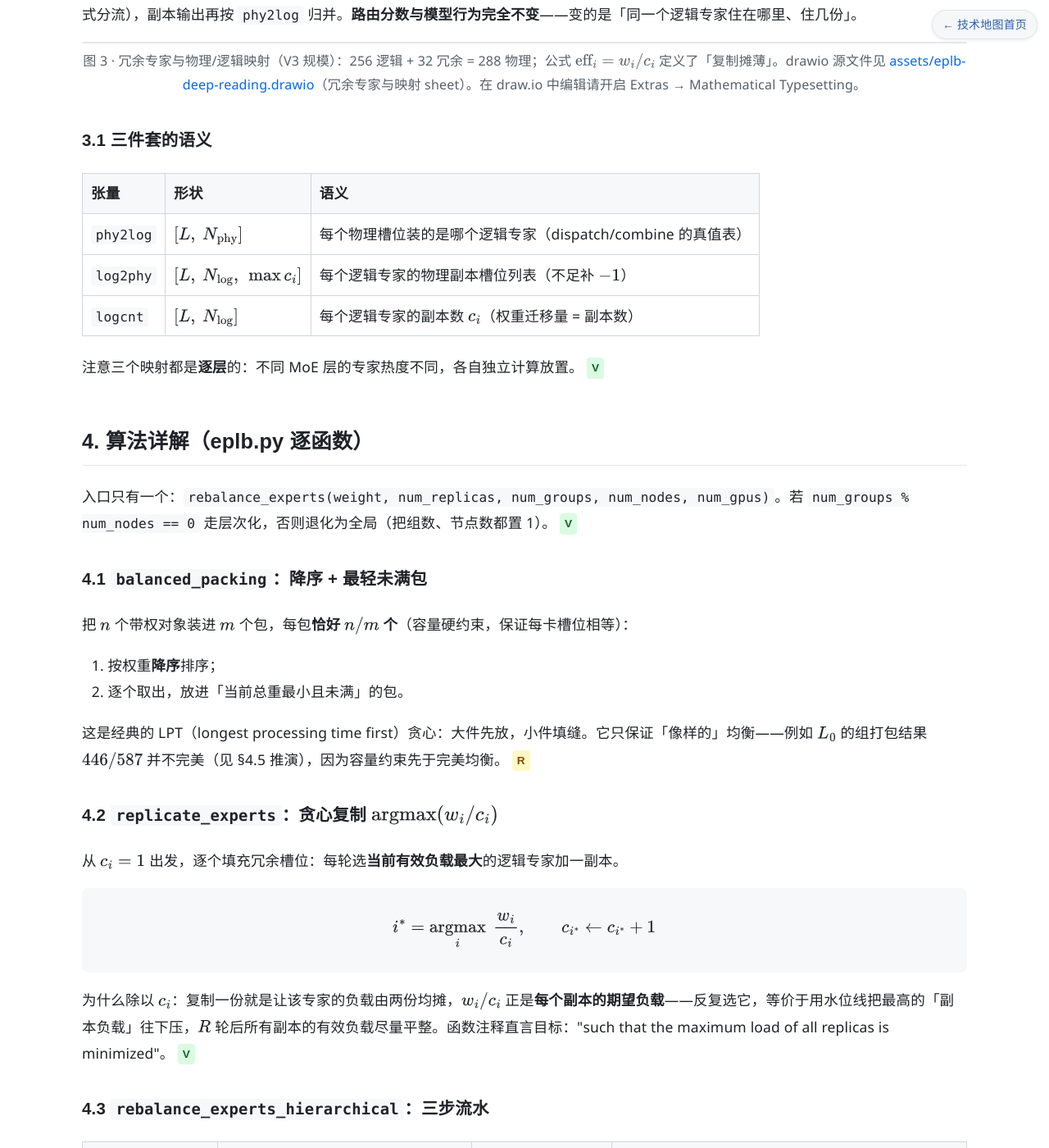
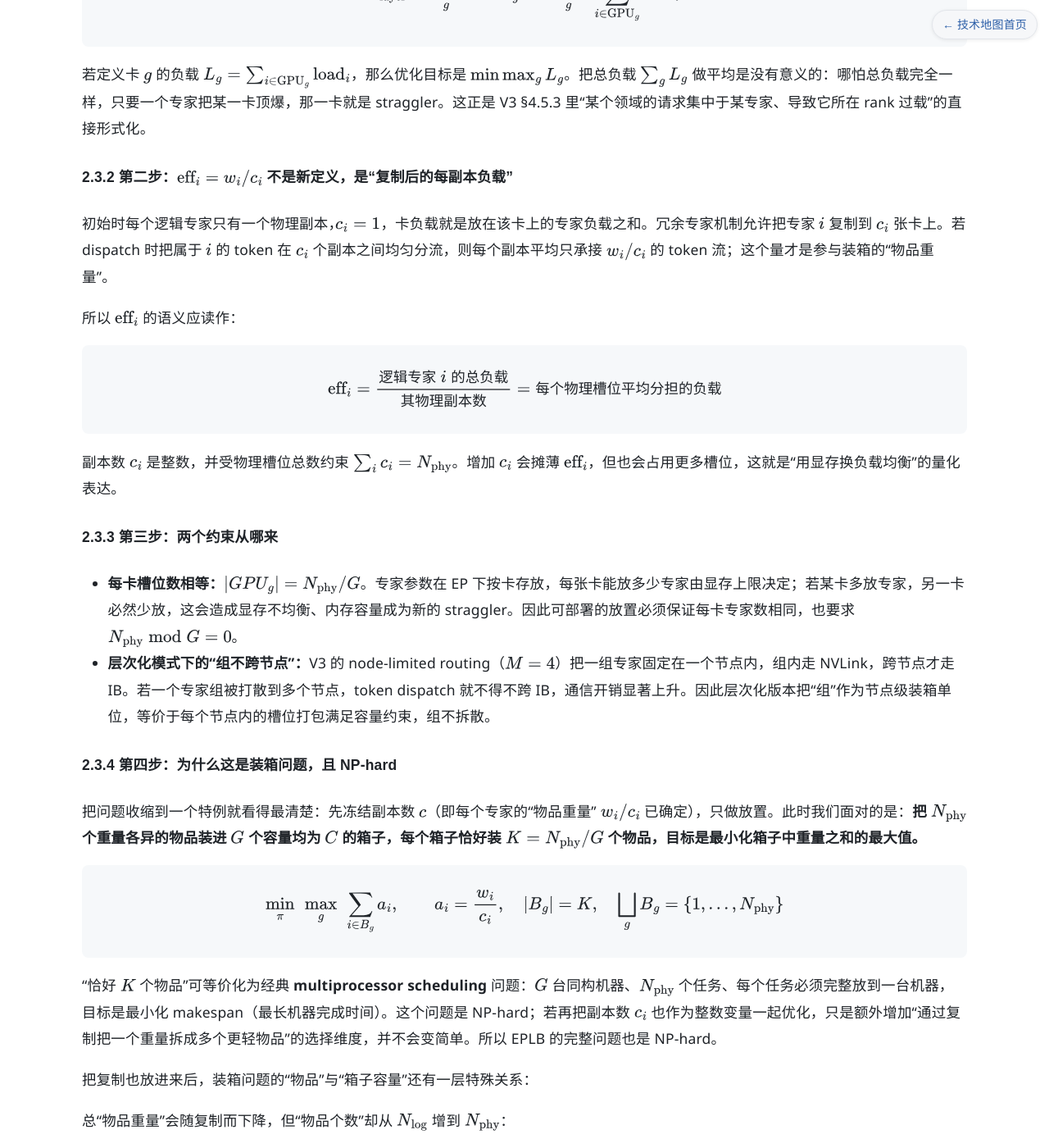
Before and after one commit to luxiangz/llm-tech-map, a Jekyll site: the page docs/moe-ep/eplb-deep-reading.html, which Jekyll copies as it is, in a window 1280 px wide and 1400 px high, scrolled down 2435 px. Shown: the whole window at 82% size. Built offline with Jekyll 4.4.1, drawn with Linux system fonts in a browser that asks for light colours; a style sheet for code colours, icons or effects is not loaded; some of the changed text lies outside the part shown.

Commit message:
docs: expand EPLB 2.3 formalization and bin-packing derivation

```diff
--- a/docs/moe-ep/eplb-deep-reading.html
+++ b/docs/moe-ep/eplb-deep-reading.html
@@ -118,6 +118,39 @@ window.MathJax = {
 <p>记逻辑专家数 $N_{\mathrm{log}}$、物理副本数 $N_{\mathrm{phy}} = N_{\mathrm{log}} + R$、专家 $i$ 的负载统计 $w_i$、副本数 $c_i$（$\sum_i c_i = N_{\mathrm{phy}}$）。EPLB 要近似求解：<span class="ev ev-r">R</span></p>
 <div class="formula">\[ \min_{\text{放置},\, c}\ \ \max_{g \in \mathrm{GPUs}}\ \sum_{i \in \mathrm{GPU}_g} \mathrm{eff}_i, \qquad \mathrm{eff}_i = \frac{w_i}{c_i}, \qquad \text{s.t. } |\mathrm{GPU}_g| = \frac{N_{\mathrm{phy}}}{G}\ \ \forall g \]</div>
 <p>两个硬约束保证可部署：<strong>每卡槽位数相等</strong>（显存/参数均衡，$N_{\mathrm{phy}} \bmod G = 0$），层次化模式下再加<strong>组不跨节点</strong>（通信均衡）。这是一个带整数约束的 min-max 装箱问题（NP-hard），EPLB 用两步贪心求近似解——这正是它只有 170 行的原因，也是后来 LPLB 用线性规划求精解的动机。<span class="ev ev-r">R</span></p>
+
+<p>下面把这一个优化式拆成四步解释：<strong>为什么是负载最重卡，而不是总负载；$\mathrm{eff}_i = w_i/c_i$ 是怎么出现的；两个约束分别对应什么工程事实；它为什么确实是一个“装箱”问题。</strong></p>
+
+<h4>2.3.1 第一步：优化目标为什么是 $\max_g L_g$，而不是 $\sum_g L_g$</h4>
+<p>MoE 层在专家并行下的延迟不是所有卡的总计算量，而是<strong>最慢那张卡的完工时间</strong>。all-to-all dispatch/combine 之后，整层必须等所有卡都完成 expert FFN 才能进入下一层，因此每层完成时间近似为</p>
+<div class="formula">\[ T_{\mathrm{layer}} \approx \max_{g}\ \mathrm{Work}_g \;\propto\; \max_{g}\ \sum_{i \in \mathrm{GPU}_g} \mathrm{load}_i \]</div>
+<p>若定义卡 $g$ 的负载 $L_g = \sum_{i \in \mathrm{GPU}_g} \mathrm{load}_i$，那么优化目标是 $\min \max_g L_g$。把总负载 $\sum_g L_g$ 做平均是没有意义的：哪怕总负载完全一样，只要一个专家把某一卡顶爆，那一卡就是 straggler。这正是 V3 §4.5.3 里“某个领域的请求集中于某专家、导致它所在 rank 过载”的直接形式化。</p>
+
+<h4>2.3.2 第二步：$\mathrm{eff}_i = w_i / c_i$ 不是新定义，是“复制后的每副本负载”</h4>
+<p>初始时每个逻辑专家只有一个物理副本，$c_i=1$，卡负载就是放在该卡上的专家负载之和。冗余专家机制允许把专家 $i$ 复制到 $c_i$ 张卡上。若 dispatch 时把属于 $i$ 的 token 在 $c_i$ 个副本之间均匀分流，则每个副本平均只承接 $w_i/c_i$ 的 token 流；这个量才是参与装箱的“物品重量”。</p>
+<p>所以 $\mathrm{eff}_i$ 的语义应读作：</p>
+<div class="formula">\[ \mathrm{eff}_i = \frac{\text{逻辑专家 } i \text{ 的总负载}}{\text{其物理副本数}} = \text{每个物理槽位平均分担的负载} \]</div>
+<p>副本数 $c_i$ 是整数，并受物理槽位总数约束 $\sum_i c_i = N_{\mathrm{phy}}$。增加 $c_i$ 会摊薄 $\mathrm{eff}_i$，但也会占用更多槽位，这就是“用显存换负载均衡”的量化表达。</p>
+
+<h4>2.3.3 第三步：两个约束从哪来</h4>
+<ul>
+<li><strong>每卡槽位数相等：</strong>$|GPU_g| = N_{\mathrm{phy}}/G$。专家参数在 EP 下按卡存放，每张卡能放多少专家由显存上限决定；若某卡多放专家，另一卡必然少放，这会造成显存不均衡、内存容量成为新的 straggler。因此可部署的放置必须保证每卡专家数相同，也要求 $N_{\mathrm{phy}} \bmod G = 0$。</li>
+<li><strong>层次化模式下的“组不跨节点”：</strong>V3 的 node-limited routing（$M=4$）把一组专家固定在一个节点内，组内走 NVLink，跨节点才走 IB。若一个专家组被打散到多个节点，token dispatch 就不得不跨 IB，通信开销显著上升。因此层次化版本把“组”作为节点级装箱单位，等价于每个节点内的槽位打包满足容量约束，组不拆散。</li>
+</ul>
+
+<h4>2.3.4 第四步：为什么这是装箱问题，且 NP-hard</h4>
+<p>把问题收缩到一个特例就看得最清楚：先冻结副本数 $c$（即每个专家的“物品重量” $w_i/c_i$ 已确定），只做放置。此时我们面对的是：<strong>把 $N_{\mathrm{phy}}$ 个重量各异的物品装进 $G$ 个容量均为 $C$ 的箱子，每个箱子恰好装 $K = N_{\mathrm{phy}}/G$ 个物品，目标是最小化箱子中重量之和的最大值。</strong></p>
+<div class="formula">\[ \min_{\pi}\ \max_{g}\ \sum_{i \in B_g} a_i, \qquad a_i=\frac{w_i}{c_i},\quad |B_g|=K,\quad \bigsqcup_g B_g = \{1,\dots,N_{\mathrm{phy}}\} \]</div>
+<p>“恰好 $K$ 个物品”可等价化为经典 <strong>multiprocessor scheduling</strong> 问题：$G$ 台同构机器、$N_{\mathrm{phy}}$ 个任务、每个任务必须完整放到一台机器，目标是最小化 makespan（最长机器完成时间）。这个问题是 NP-hard；若再把副本数 $c_i$ 也作为整数变量一起优化，只是额外增加“通过复制把一个重量拆成多个更轻物品”的选择维度，并不会变简单。所以 EPLB 的完整问题也是 NP-hard。</p>
+<p>把复制也放进来后，装箱问题的“物品”与“箱子容量”还有一层特殊关系：</p>
+<p>总“物品重量”会随复制而下降，但“物品个数”却从 $N_{\mathrm{log}}$ 增到 $N_{\mathrm{phy}}$：</p>
+<div class="formula">\[ \sum_i \mathrm{eff}_i = \sum_i \frac{w_i}{c_i} \le \sum_i w_i \]</div>
+<p>这正是 EPLB 不用精确求解、而用两层贪心的原因：</p>
+<ol>
+<li><strong>先决定每个专家复制几份</strong>（连续视角近似：让热专家的 $w_i/c_i$ 尽量贴近某个目标负载）；</li>
+<li><strong>再把 $N_{\mathrm{phy}}$ 个已定重量的物品按降序装入当前最轻的箱子</strong>（`balanced_packing`，对应 4.1 节）。</li>
+</ol>
+<p>这样就把一个 NP-hard 的 min-max 装箱问题，降成了一个可解释、可增量执行的近似解。后续 LPLB 用线性规划把这个目标转成可精确优化的 LP 形式，也是为了解决同一套不等式约束下贪心解可能偏离最优的问题。</p>
 
 <h2>3. 核心思想：冗余专家（Redundant Experts）</h2>
 <p>只做<strong>置换</strong>（permutation）的均衡有个天花板：当某单个专家的负载超过每卡平均负载时，无论怎么排列，装下它的那张卡必然超载。冗余专家补上这块短板——<strong>复制是连续可调的负载分担旋钮</strong>：副本数 $c_i$ 每加一，该专家的有效负载减半式下降。V3 论文原文："we introduce a deployment strategy of redundant experts, which duplicates high-load experts and deploys them redundantly"，且高负载专家由在线统计检测、周期性调整（约每 10 分钟）。<span class="ev ev-v">V</span></p>
```
